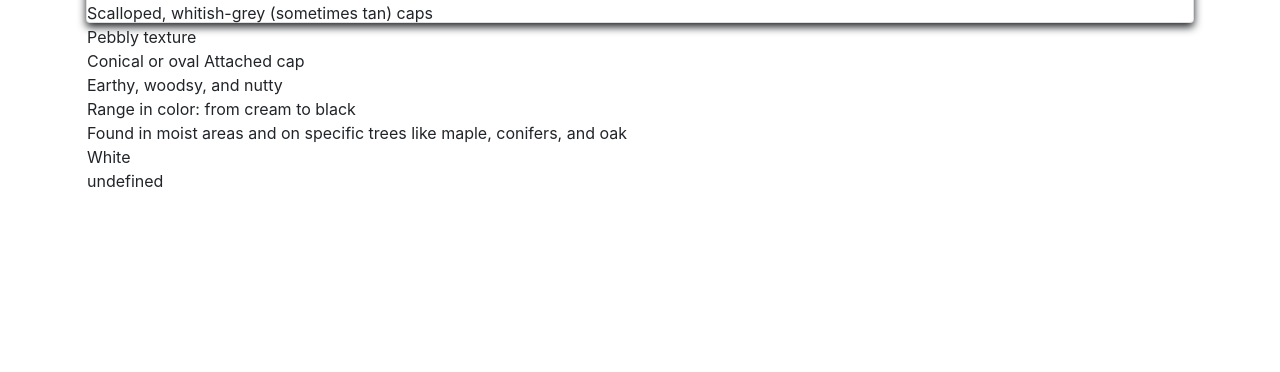
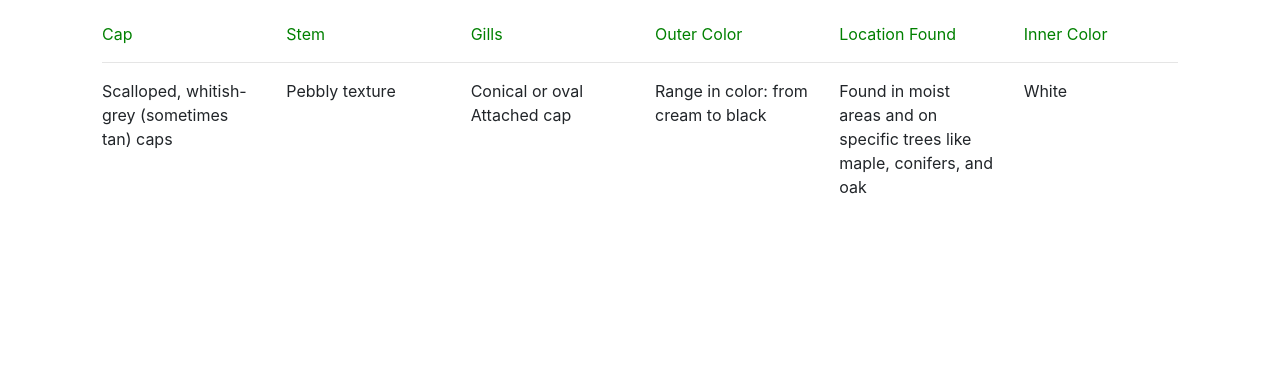
Before and after one commit to meiKuo/UI-Group-Project-, a Flask app: page /lesson/1 in a window 1280 px wide. Shown: the part 428-800 px from the top of the page. Run offline with Flask 2, Linux system fonts and the light colour scheme; some libraries are stand-ins or nearby versions.

Commit message:
Changed individual mushroom lesson format 1.0

```diff
--- a/data.py
+++ b/data.py
@@ -67,7 +67,9 @@ mushrooms = {
         "taste": "Peppery/peachy/apricot",
         "color": "Bright yellow/orange",
         "location": "East and West Coasts",
-        "inner": "White internal flesh"
+        "inner": "White internal flesh",
+        "description": "“Maitake” means dancing mushroom in Japanese. The mushroom is said to have gotten its name after people danced with happiness upon finding it in the wild, such are its incredible healing properties. This mushroom is a type of adaptogen. Adaptogens assist the body in fighting against any type of mental or physical difficulty. They also work to regulate systems of the body that have become unbalanced. While this mushroom can be used in recipes for taste alone, it’s considered to be a medicinal mushroom. The mushroom grows wild in parts of Japan, China, and North America. It grows at the bottom of Oak, Elm, and Maple trees. It can be cultivated and even grown at home, though it typically won’t grow as well as it does in the wild. You can usually find the mushroom during the autumn months.",
+
 
         },
     "5": {
--- a/static/lesson2_present.js
+++ b/static/lesson2_present.js
@@ -12,15 +12,11 @@ $(document).ready(() => {
 
     document.getElementById("img1").src = mushroom1["img_url"]
 
-    document.getElementById("edible1").innerHTML = mushroom1["edible"]
-
     document.getElementById("cap1").innerHTML = mushroom1["cap"]
 
     document.getElementById("stem1").innerHTML = mushroom1["stem"]
 
     document.getElementById("gills1").innerHTML = mushroom1["gills"]
-
-    document.getElementById("taste1").innerHTML = mushroom1["taste"]
 
     document.getElementById("color1").innerHTML = mushroom1["color"]
 
--- a/templates/layout.html
+++ b/templates/layout.html
@@ -34,7 +34,7 @@
 <body>
     <nav class="navbar navbar-expand-lg navbar-light bg-light bigNavBar navbar-custom ">
         <div class="container">
-            <a class="navbar-brand" href="/">Mushroom Scavenging</a>
+            <a class="navbar-brand" href="/"></a>
 
             <div class="collapse navbar-collapse" id="navbarNavAltMarkup">
                 <div class="navbar-nav">
--- a/templates/lesson2_present.html
+++ b/templates/lesson2_present.html
@@ -16,11 +16,7 @@
     <style>
         .top_ofPage {
             text-align: center;
-        }
-
-        .lessonName{
             font-size: 30px;
-            padding-bottom: 20px;
         }
 
         .lesson_img {
@@ -33,18 +29,22 @@
             padding-top: 50px;
         }
 
-        .card {
-            box-shadow: 0 4px 8px 0;
-        }
 
         .container {
             padding: 2px 16px;
         }
 
-        .nextButton {
-            position: fixed;
-            bottom: 50px;
-            right: 100px;
+        .graph {
+            padding-top: 50px;
+        }
+
+        .coloring {
+            color: green;
+        }
+
+        .buttonFormat{
+            border-radius: 25px;
+            width: 200px;
         }
     </style>
     <script>
@@ -53,27 +53,54 @@
 </head>
 
 <body>
-    <div class="top_ofPage">
-        <div title="name_ofLesson" class = 'lessonName'> Common Edible </div>
-        <div title="small_descript">Click "Lesson" to learn about other mushrooms!</div>
-    </div>
 
-    <div class="card">
-        <div id = "name1" class='top_ofPage'></div>
+    <div id="name1" class='top_ofPage'></div>
+
+    <div>
+        <div class="container">
+            <div class="row">
+                <div class="col-md-4"><a href='/lessonplans'><button class = "buttonFormat">Back to Lessons</button></a></div>
+            </div>
+            </div>
+        </div>
 
         <div class="container">
-            <img id="img1" class='lesson_img' src="">
+            <div class="row">
+                <div class="col-md-4"><img id="img1" class='lesson_img' src=""></div>
+                <div class="col-md-8" id="description"></div>
+            </div>
         </div>
-            <div id="edible1"></div>
-            <div id="cap1"></div>
-            <div id="stem1"></div>
-            <div id="gills1"></div>
-            <div id="taste1"></div>
-            <div id="color1"></div>
-            <div id="location1"></div>
-            <div id="inner1"></div>
-            <div id="description"></div>
 
+        <div class="container">
+            <div class="row">
+                <div class="col-md-4"></div>
+                <div class="col-md-4"><a href='/'><button class = "buttonFormat">Compare to ___</button></a></div>
+                <div class="col-md-4"><a href='/'><button class = "buttonFormat">Next Mushroom</button></a></div>
+            </div>
+        </div>
+
+        <div class='graph'>
+            <div class="container">
+                <div class="row">
+                    <div class="col-md-2 coloring">Cap</div>
+                    <div class="col-md-2 coloring">Stem</div>
+                    <div class="col-md-2 coloring">Gills</div>
+                    <div class="col-md-2 coloring">Outer Color</div>
+                    <div class="col-md-2 coloring">Location Found</div>
+                    <div class="col-md-2 coloring">Inner Color</div>
+
+                </div>
+                <hr>
+                <div class="row">
+                    <div class="col-md-2" id="cap1"></div>
+                    <div class="col-md-2" id="stem1"></div>
+                    <div class="col-md-2" id="gills1"></div>
+                    <div class="col-md-2" id="color1"></div>
+                    <div class="col-md-2" id="location1"></div>
+                    <div class="col-md-2" id="inner1"></div>
+                </div>
+            </div>
+        </div>
 
     </div>
 
```
Also changed, not shown: templates/homepage.html (+2 -5 lines).
